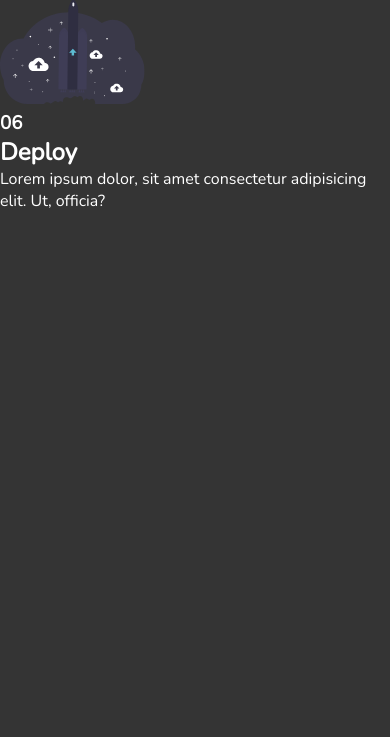
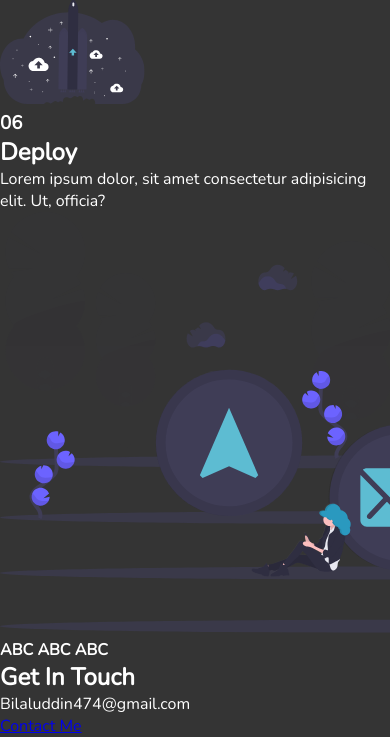
Before and after one commit to Aim-Entity/new-portfolio, a Django app: template templates/home/index.htm in a window 390 px wide; the page is wider, and only the part inside the window is pictured. Shown: the part 2703-3440 px from the top of that part. Before the commit the page ends 2911 px from the top of that part, so only its background shows below. Run offline with Django 3.2, Linux system fonts and the light colour scheme; the template is opened without the code that fills it, so the values that code supplies are empty; parts of the project's set-up code (start-up, migrations or seed data) failed here and were passed over; some libraries are stand-ins or nearby versions.

Commit message:
mobile view added section 6

```diff
--- a/home/static/home/style.css
+++ b/home/static/home/style.css
@@ -211,6 +211,12 @@
 
   color: #343434;
 }
+
+.section6 {
+  width: 95%;
+  margin: 0 auto;
+  margin-top: 64px;
+}
 @media screen and (min-width: 840px) {
   body {
     font-size: 22px;
--- a/templates/home/index.htm
+++ b/templates/home/index.htm
@@ -1920,6 +1920,19 @@
         </div>
         </div>
       </div>
+
+      <div class="section6">
+        <div class="s6-content">
+          <img src="{% static 'home/imgs/contact.svg' %}" alt="svg" class="project-svg">
+
+          <h4 class="sub-title">ABC ABC ABC</h4>
+          <h2 class="main-title">Get In Touch</h2>
+
+          <p class="main-par">Bilaluddin474@gmail.com</p>
+
+          <a href="#" class="cta main-content section-btn">Contact Me</a>
+        </div>
+      </div>
     </div>
   </body>
 
```
Also changed, not shown: db.sqlite3.
